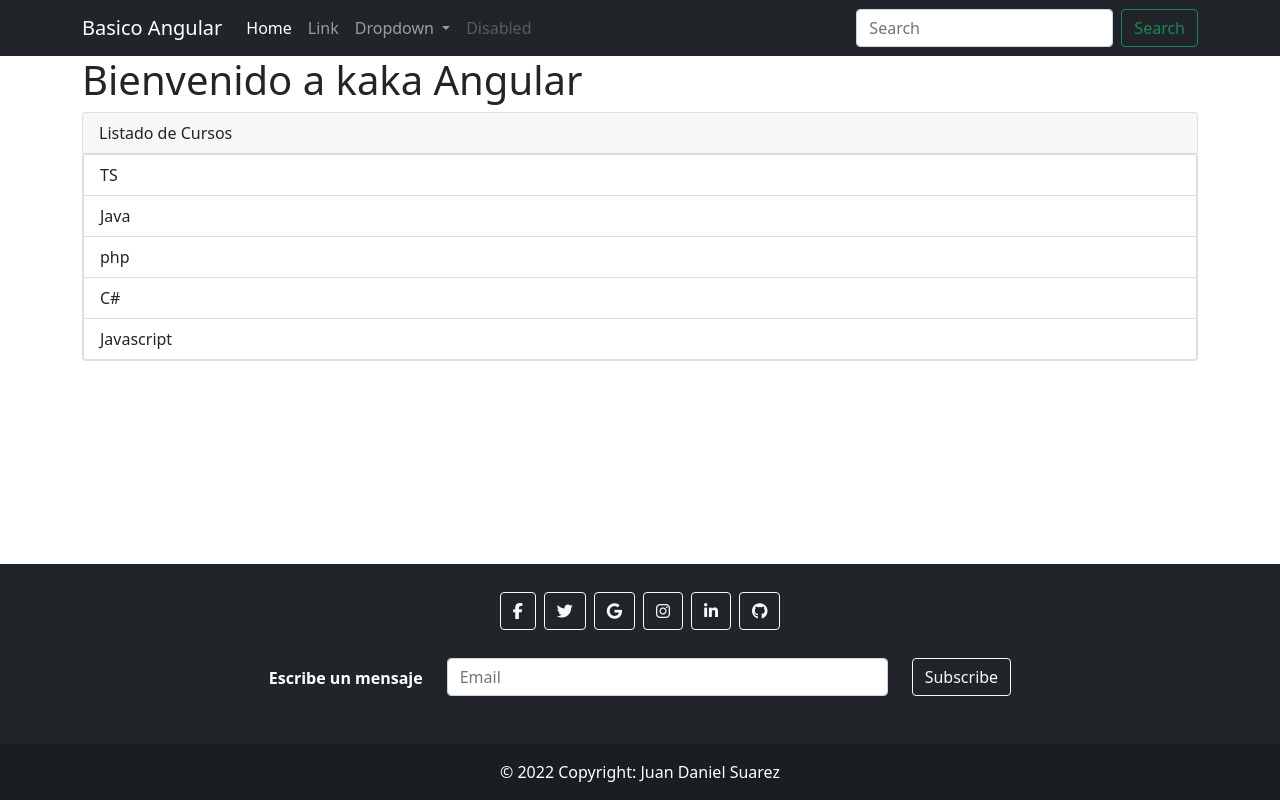
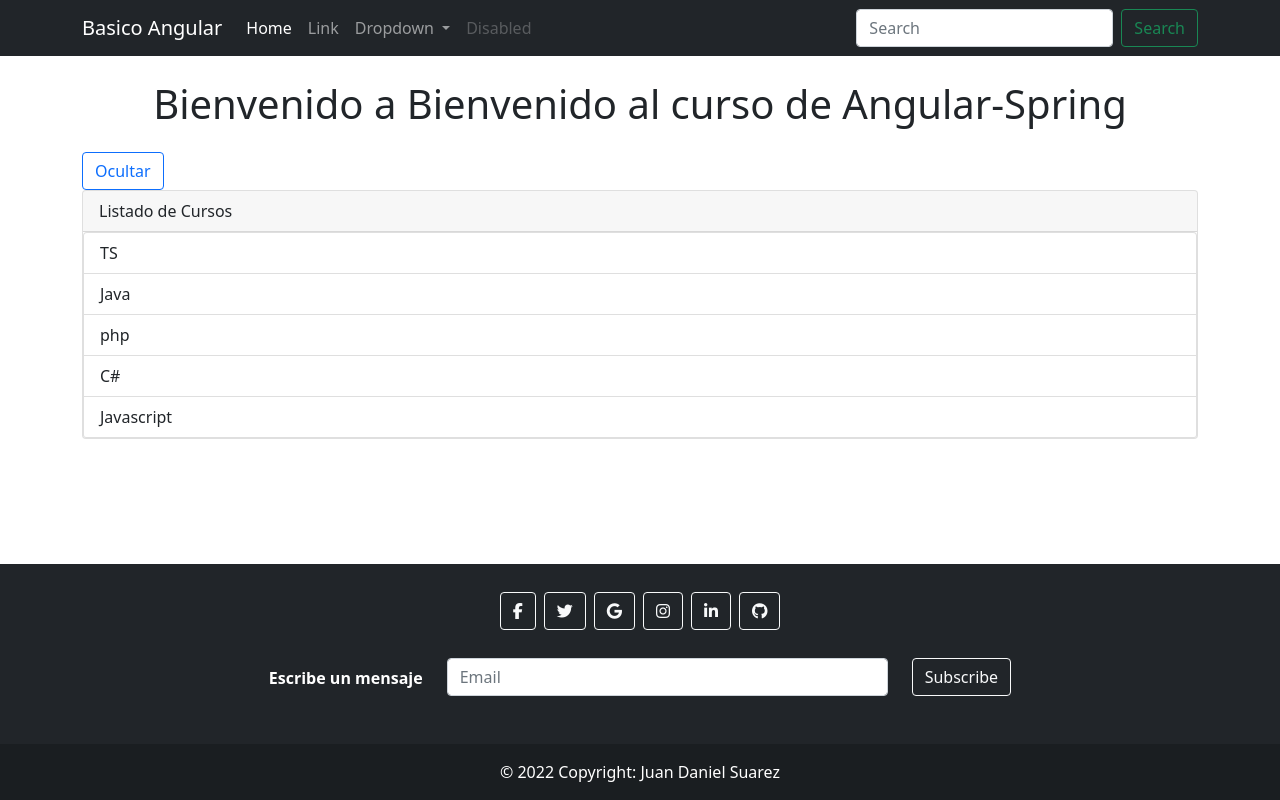
Before and after one commit to jdvpl/angular-basico, an Angular app: page / in a window 1280 px wide. Built offline with nearby package versions, Linux system fonts and the light colour scheme.

Commit message:
ngIf mostar y ocular un listado

```diff
--- a/src/app/app.component.html
+++ b/src/app/app.component.html
@@ -1,13 +1,8 @@
 <app-header></app-header>
-
-
-
 <div class="container">
-
-<h1>
+<h1 class="text-center my-4">
   Bienvenido a {{title}}
 
-  {{curso}}
 </h1>
 <app-directiva></app-directiva>
 </div>
--- a/src/app/app.component.ts
+++ b/src/app/app.component.ts
@@ -6,6 +6,5 @@ import { Component } from '@angular/core';
   styleUrls: ['./app.component.css']
 })
 export class AppComponent {
-  title = 'kaka';
-  curso="Angular";
+  title = 'Bienvenido al curso de Angular-Spring';
 }
--- a/src/app/footer/directiva/directiva.component.html
+++ b/src/app/footer/directiva/directiva.component.html
@@ -1,8 +1,10 @@
+<button class="btn btn-outline-primary" type="button my-3" (click)="setEnable()">{{ enable==true?'Ocultar':'Mostrar' }}</button>
+
 <div class="card">
   <div class="card-header">
     Listado de Cursos
   </div>
-  <ul class="list-group">
+  <ul class="list-group" *ngIf="enable">
     <li class="list-group-item" *ngFor="let curso of listaCurso">
       {{curso}}
     </li>
--- a/src/app/footer/directiva/directiva.component.ts
+++ b/src/app/footer/directiva/directiva.component.ts
@@ -6,6 +6,10 @@ import { Component, OnInit } from '@angular/core';
 })
 export class DirectivaComponent {
   listaCurso:string[]=["TS","Java","php","C#","Javascript"]
+  enable=true;
   constructor() { }
 
+  setEnable():void{
+    this.enable=(this.enable==true)?false:true;
+  }
 }
```
